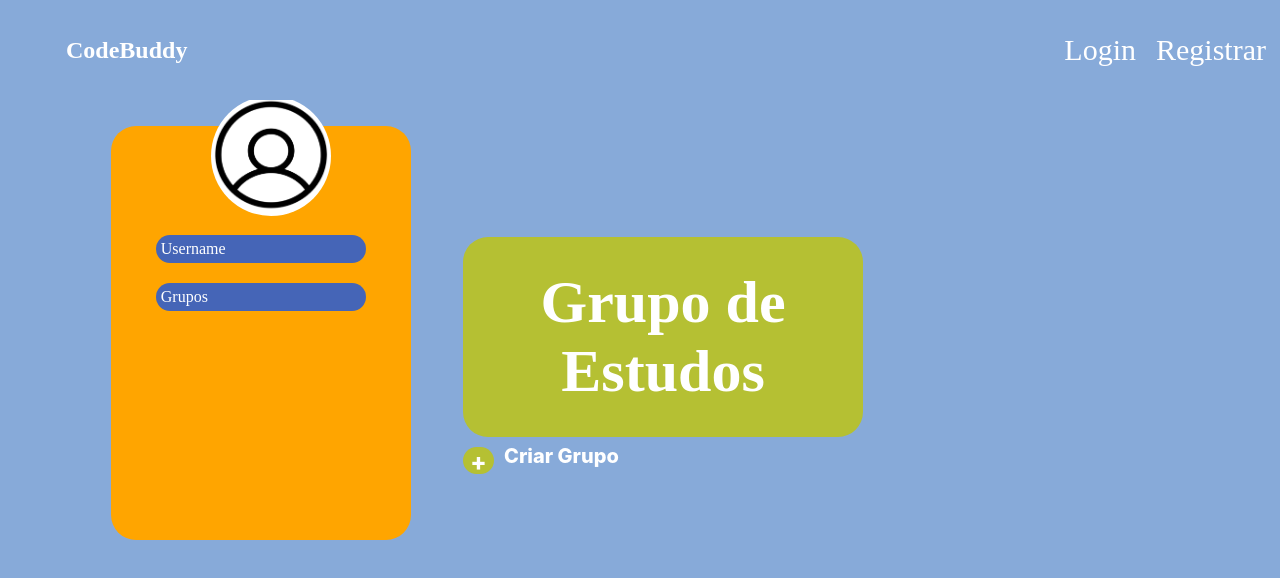
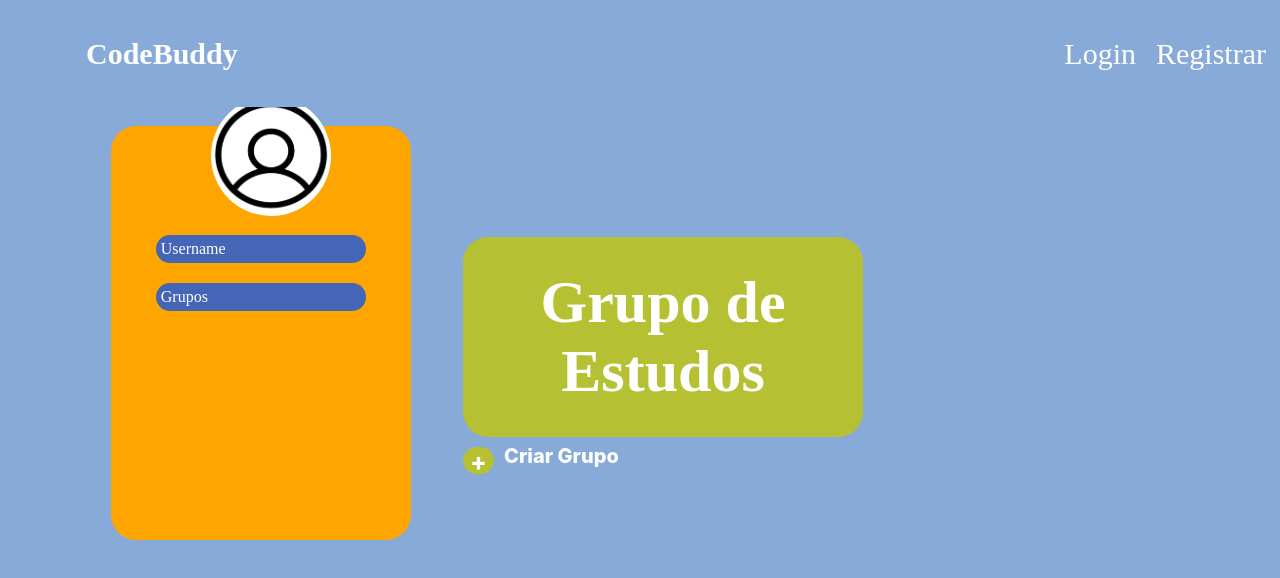
Before and after one commit to enzomaneira/CodeBuddy-Front, a React (Vite) app in the folder codebuddy-repo/: page /Profile in a window 1280 px wide. Shown: the top 578 px of the page. Built offline with nearby package versions, Linux system fonts and the light colour scheme.

Commit message:
add link p landing page em navbar

```diff
--- a/codebuddy-repo/src/components/Navbar.jsx
+++ b/codebuddy-repo/src/components/Navbar.jsx
@@ -6,8 +6,8 @@ import { Link } from "react-router-dom";
 function Navbar() {
     return (
       <nav className={styles.navbar}>
-        <div className={styles.left}>
-          <h2>CodeBuddy</h2>
+        <div className={styles.right}>
+          <h2><Link to="/">CodeBuddy</Link></h2>
         </div>
         <div className={styles.right}>
           <Link to="/login">Login</Link>
--- a/codebuddy-repo/src/components/Navbar.module.css
+++ b/codebuddy-repo/src/components/Navbar.module.css
@@ -14,12 +14,13 @@
   }
 
 
+
+
 h2 {
     font-size: 30;
     margin-left: 50px;
 }
 
-/* Estilos para os links de Login e Registrar */
 .right a {
     text-decoration: none;
     color: white;
```
